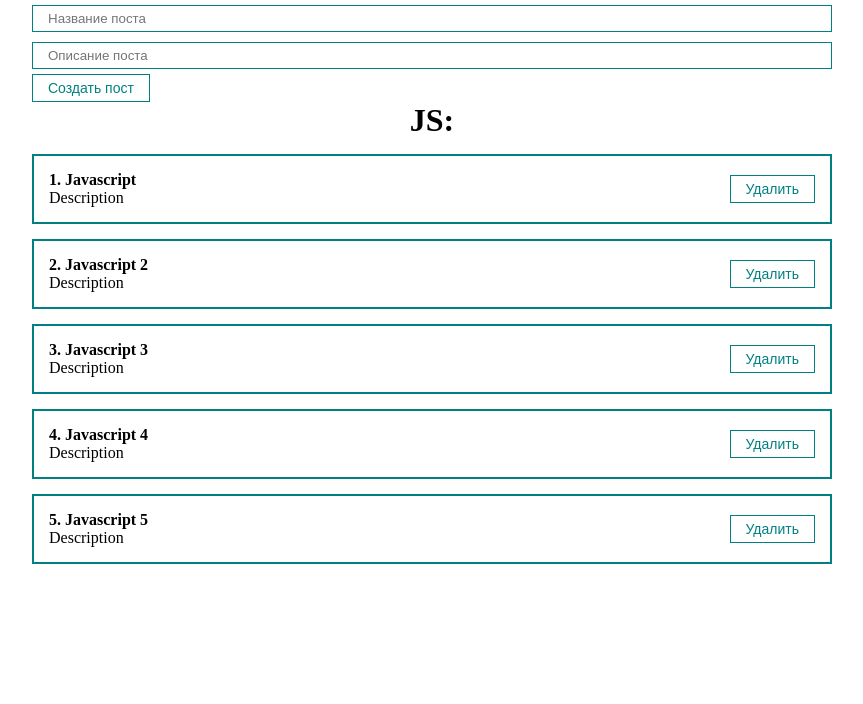
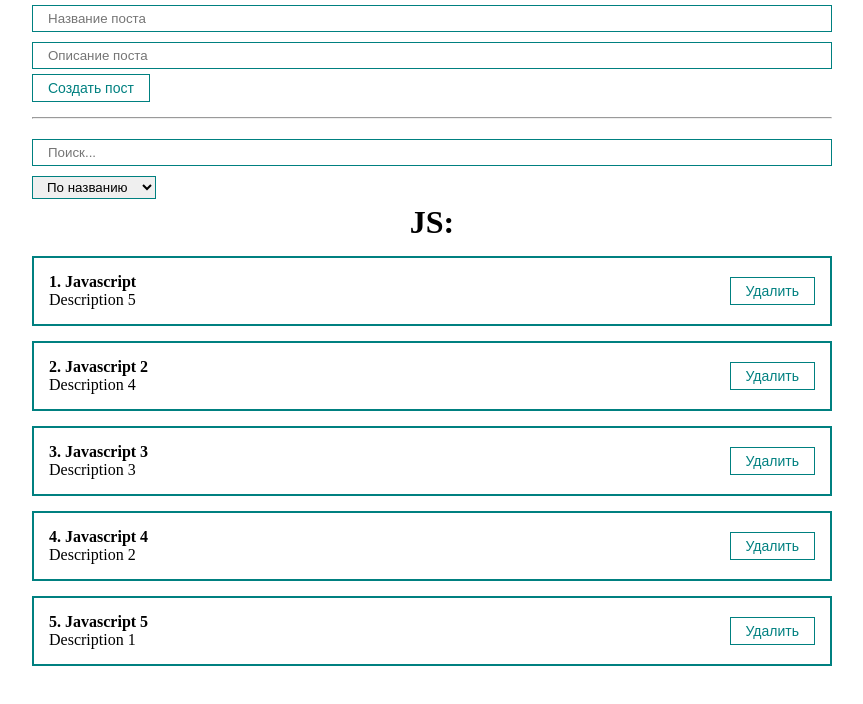
Before and after one commit to iKypc/First-react-project, a React (Create React App) app: page / in a window 1280 px wide. Shown: the top 704 px of the page, without its empty margins (208-1071 px from the left). Built offline with nearby package versions, Linux system fonts and the light colour scheme.

Commit message:
add sort and search

```diff
--- a/src/App.js
+++ b/src/App.js
@@ -1,16 +1,34 @@
-import React, { useState } from "react";
+import React, { useMemo, useState } from "react";
+import PostFilter from "./components/PostFilter";
 import PostForm from "./components/PostForm";
 import PostList from "./components/PostList";
 import "./styles/app.css";
 
 function App() {
   const [posts, setPosts] = useState([
-    { id: 1, title: "Javascript", body: "Description" },
-    { id: 2, title: "Javascript 2", body: "Description" },
-    { id: 3, title: "Javascript 3", body: "Description" },
-    { id: 4, title: "Javascript 4", body: "Description" },
-    { id: 5, title: "Javascript 5", body: "Description" },
+    { id: 1, title: "Javascript", body: "Description 5" },
+    { id: 2, title: "Javascript 2", body: "Description 4" },
+    { id: 3, title: "Javascript 3", body: "Description 3" },
+    { id: 4, title: "Javascript 4", body: "Description 2" },
+    { id: 5, title: "Javascript 5", body: "Description 1" },
   ]);
+  const [filter, setFilter] = useState({ sort: "", query: "" });
+
+  const sortedPosts = useMemo(() => {
+    console.log("Отработала Функция SortedPosts");
+    if (filter.sort) {
+      return [...posts].sort((a, b) =>
+        a[filter.sort].localeCompare(b[filter.sort])
+      );
+    }
+    return posts;
+  }, [filter.sort, posts]);
+
+  const sortedAndSearchedPosts = useMemo(() => {
+    return sortedPosts.filter((post) =>
+      post.title.toLowerCase().includes(filter.query.toLowerCase())
+    );
+  }, [filter.query, sortedPosts]);
 
   const createPost = (newPost) => {
     setPosts([...posts, newPost]);
@@ -23,7 +41,17 @@ function App() {
   return (
     <div className="App">
       <PostForm create={createPost} />
-      <PostList remove={removePost} posts={posts} title="JS:" />
+      <hr style={{ margin: "15px 0" }} />
+      <PostFilter filter={filter} setFilter={setFilter} />
+      {sortedAndSearchedPosts.length ? (
+        <PostList
+          remove={removePost}
+          posts={sortedAndSearchedPosts}
+          title="JS:"
+        />
+      ) : (
+        <h1 style={{ textAlign: "center" }}>Посты не найдены!</h1>
+      )}
     </div>
   );
 }
--- /dev/null
+++ b/src/components/PostFilter.jsx
@@ -0,0 +1,26 @@
+import React from 'react'
+import MyInput from './UI/input/MyInput'
+import MySelect from './UI/select/MySelect'
+
+const PostFilter = ({filter, setFilter}) => {
+  return (
+    <div>
+        <MyInput
+          value={filter.query}
+          onChange={e => setFilter({...filter, query: e.target.value})}
+          placeholder="Поиск..."
+        />
+        <MySelect
+          value={filter.sort}
+          onChange={selectedSort => setFilter({...filter, sort: selectedSort})}
+          defaultValue="Сортировка"
+          option={[
+            { value: "title", name: "По названию" },
+            { value: "body", name: "По описанию" },
+          ]}
+        />
+      </div>
+  )
+}
+
+export default PostFilter
--- /dev/null
+++ b/src/components/UI/select/MySelect.jsx
@@ -0,0 +1,16 @@
+import React from 'react'
+import classes from './MySelect.module.css'
+
+function MySelect({option, defaultValue, value, onChange}) {
+  return (
+    <select
+      className={classes.mySelect}
+      value={value}
+      onChange={event => onChange(event.target.value)}>
+          <option disabled value="value1">{defaultValue}</option>
+          {option.map(option => <option key={option.value} value={option.value}>{option.name}</option>)}
+        </select>
+  )
+}
+
+export default MySelect
--- /dev/null
+++ b/src/components/UI/select/MySelect.module.css
@@ -0,0 +1,5 @@
+.mySelect {
+  border: 1px solid teal;
+  padding: 2px 10px;
+  margin: 5px 0;
+}
```
Also changed, not shown: src/components/ClassCounter.jsx (deleted, +0 -31 lines), src/components/Counter.jsx (deleted, +0 -22 lines).
